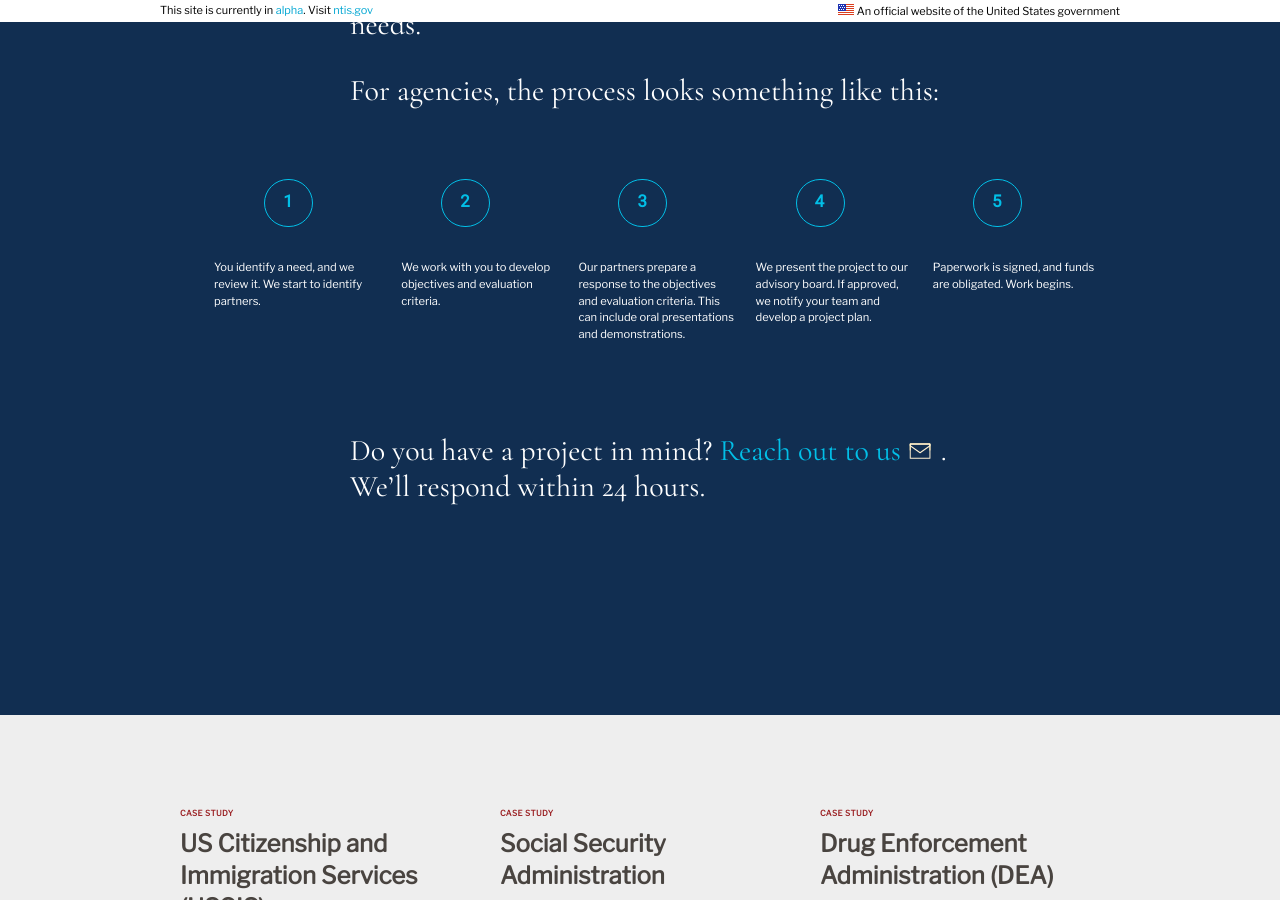
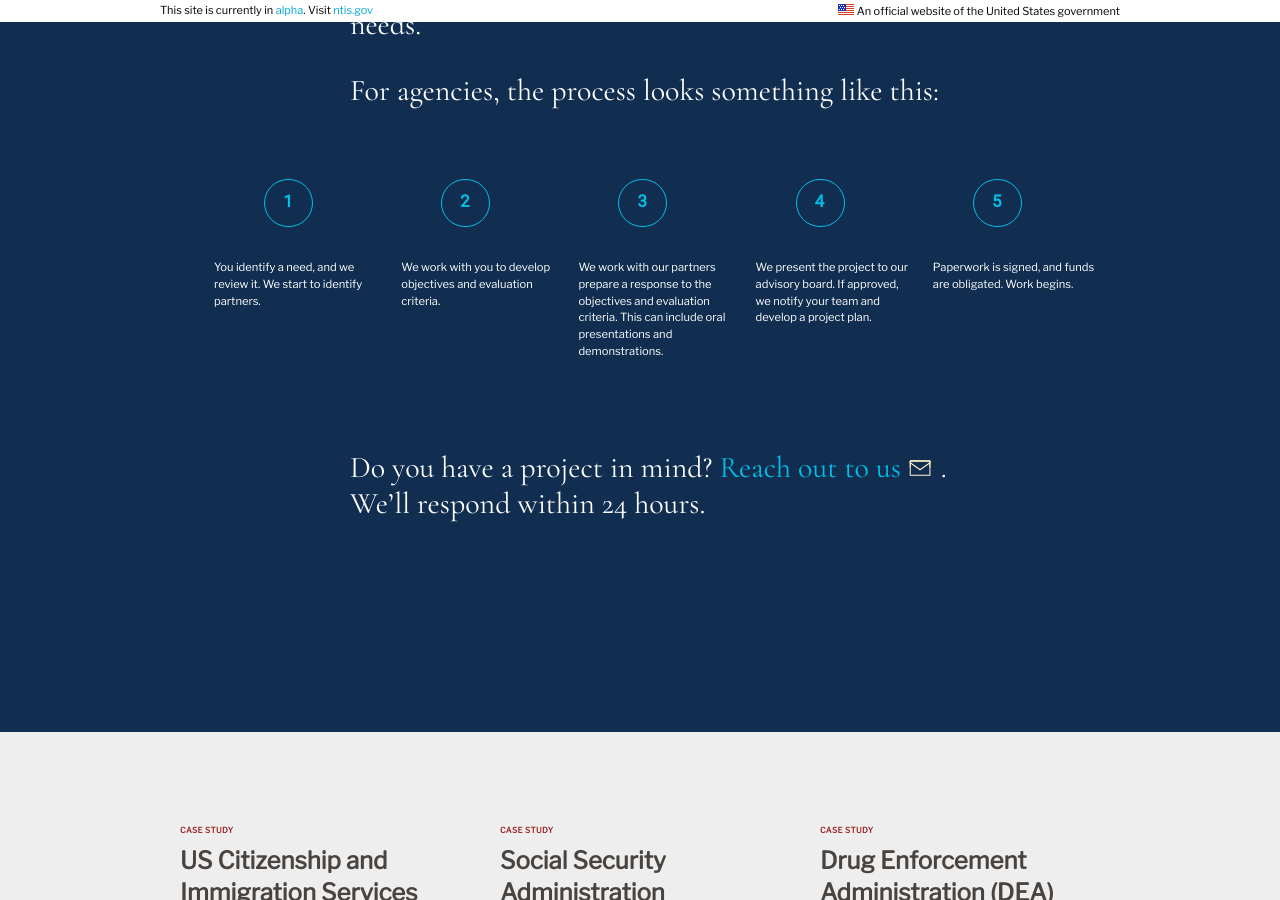
Before and after one commit to 18F/ntis-gov, a Jekyll site: the page built from our_work/index.md, in a window 1280 px wide and 900 px high, scrolled down 1623 px. Built offline with Jekyll 4.4.1, drawn with Linux system fonts in a browser that asks for light colours.

Commit message:
Update index.md

```diff
--- a/our_work/index.md
+++ b/our_work/index.md
@@ -22,7 +22,7 @@
 
 1. You identify a need, and we review it. We start to identify partners.
 2. We work with you to develop objectives and evaluation criteria.
-3. Our partners prepare a response to the objectives and evaluation criteria. This can include oral presentations and demonstrations.
+3. We work with our partners prepare a response to the objectives and evaluation criteria. This can include oral presentations and demonstrations.
 4. We present the project to our advisory board.  If approved, we notify your team and develop a project plan.
 5. Paperwork is signed, and funds are obligated. Work begins.
 
```
